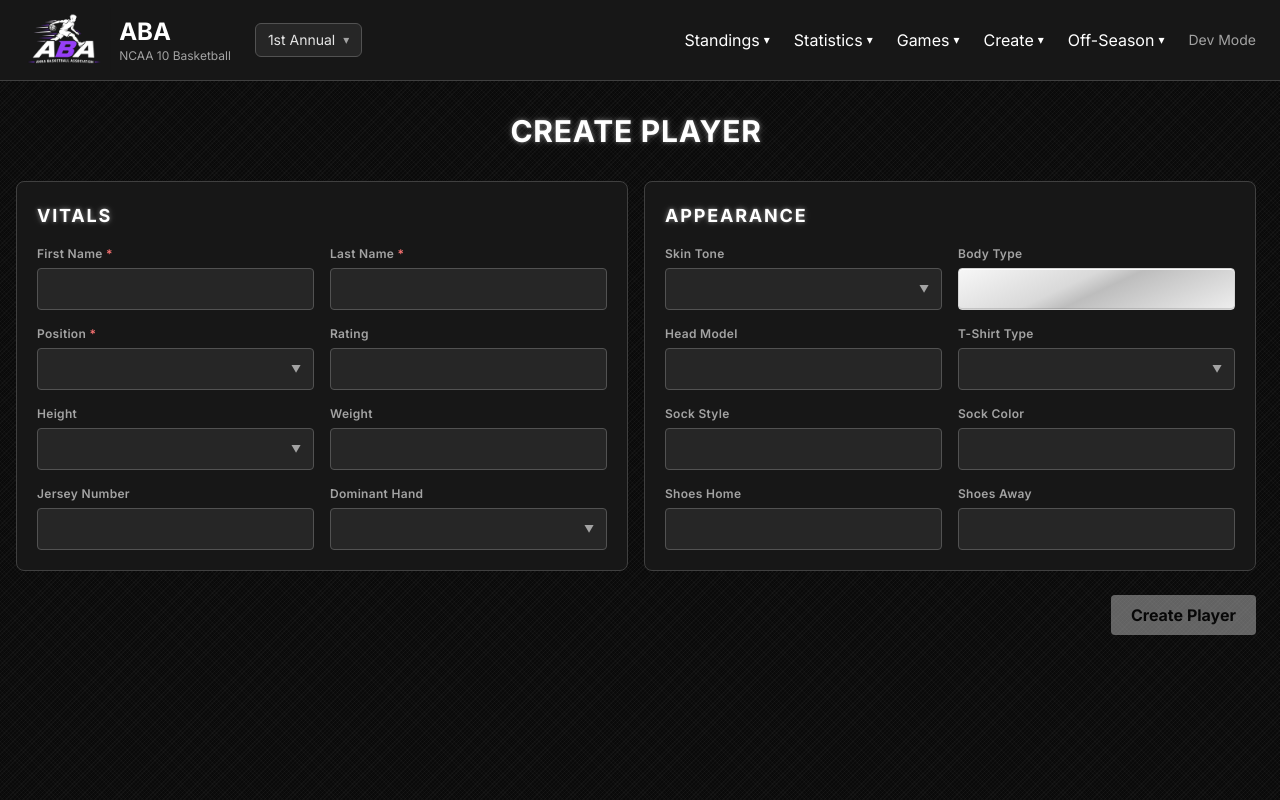
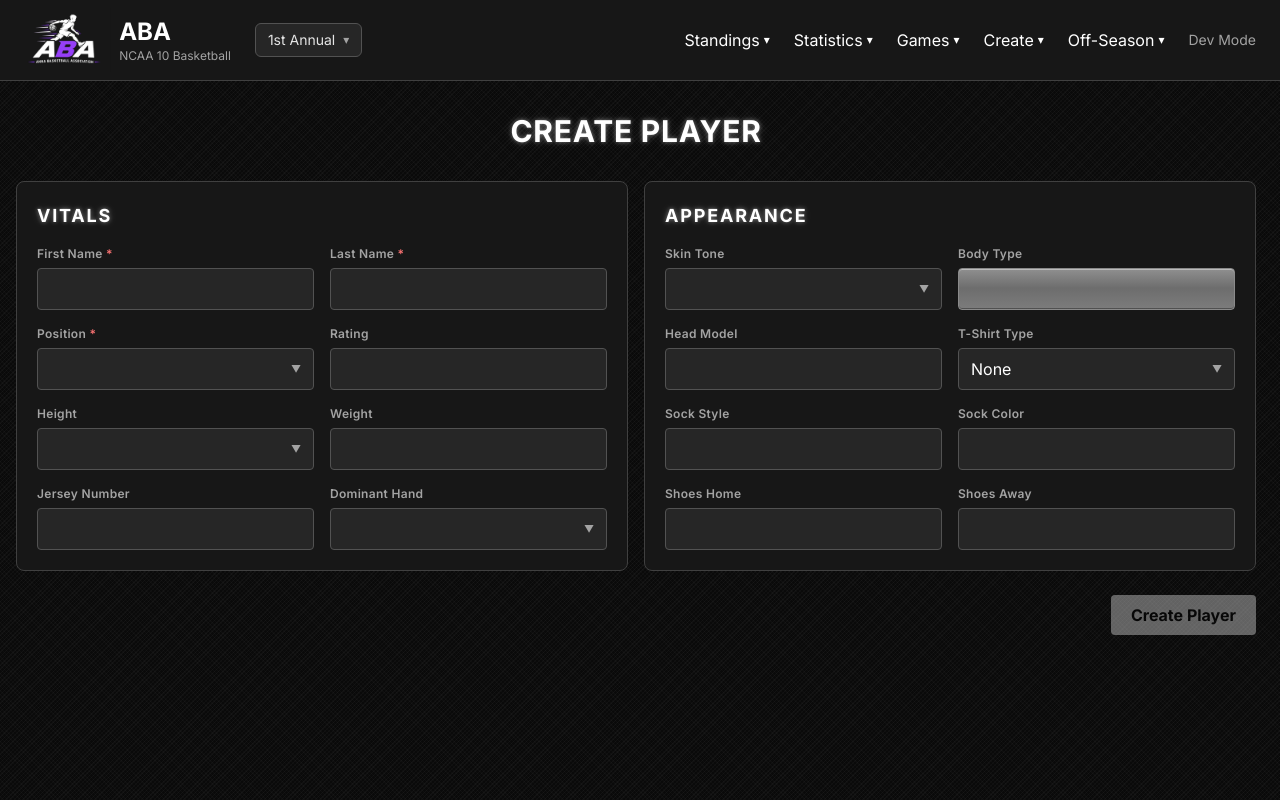
Before and after one commit to TheActualGYT/aba-league, a Next.js app in the folder league-site/: page /players/new in a window 1280 px wide. Built offline with nearby package versions, Linux system fonts and the light colour scheme.

Commit message:
Tone down body type silver and default the shirt to None

```diff
--- a/league-site/src/components/PlayerForm.tsx
+++ b/league-site/src/components/PlayerForm.tsx
@@ -148,7 +148,7 @@ export default function PlayerForm() {
   const [hand, setHand] = useState("");
   const [skinTone, setSkinTone] = useState("");
   const [headModel, setHeadModel] = useState("");
-  const [tshirtType, setTshirtType] = useState("");
+  const [tshirtType, setTshirtType] = useState("None");
   const [sockStyle, setSockStyle] = useState("");
   const [sockColor, setSockColor] = useState("");
   const [shoesHome, setShoesHome] = useState("");
@@ -316,10 +316,11 @@ export default function PlayerForm() {
               <FieldLabel>Body Type</FieldLabel>
               <div
                 aria-readonly="true"
-                className="w-full min-h-[42px] rounded border border-[#d4d4d4] cursor-default select-none"
+                className="w-full min-h-[42px] rounded border border-[#8a8a8a] cursor-default select-none flex items-center px-3 text-white"
                 style={{
-                  background: "linear-gradient(155deg, #f7f7f7 0%, #d9d9d9 40%, #bdbdbd 52%, #eeeeee 100%)",
-                  boxShadow: "inset 0 1px 0 rgba(255,255,255,0.95), inset 0 -1px 0 rgba(70,70,70,0.2)",
+                  background: "linear-gradient(180deg, #8f8f8f 0%, #6d6d6d 48%, #7c7c7c 100%)",
+                  boxShadow: "inset 0 1px 0 rgba(255,255,255,0.4), inset 0 -1px 0 rgba(0,0,0,0.35)",
+                  textShadow: "0 1px 1px rgba(0,0,0,0.55)",
                 }}
               />
             </div>
```
